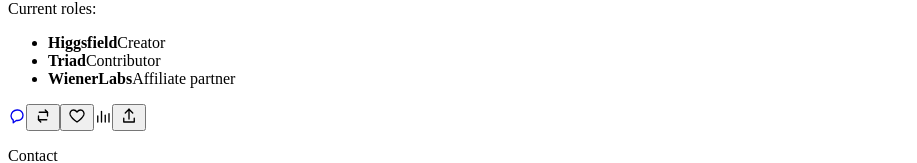
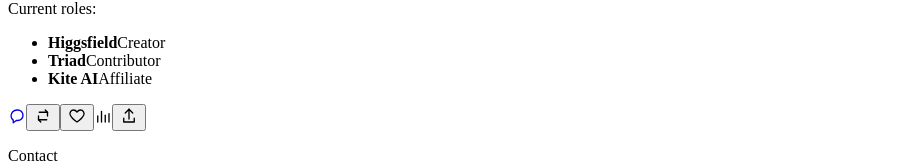
Before and after one commit to 0xileri/ileri-site, a React (Vite) app: page / in a window 1280 px wide. Shown: the part 11708-11871 px from the top of the page, without its empty margins (0-917 px from the left). Built offline with nearby package versions, Linux system fonts and the light colour scheme; the HTML template or start-up script is replaced by a standard one.

Commit message:
Roles: now Kite AI affiliate, WienerLabs removed

```diff
--- a/src/data.js
+++ b/src/data.js
@@ -168,7 +168,7 @@ export const receipts = [
 export const roles = [
   { name: 'Higgsfield', role: 'Creator' },
   { name: 'Triad', role: 'Contributor' },
-  { name: 'WienerLabs', role: 'Affiliate partner' },
+  { name: 'Kite AI', role: 'Affiliate' },
 ]
 
 export const contacts = [
```
